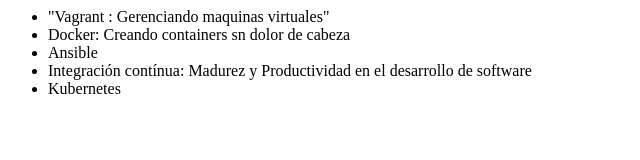
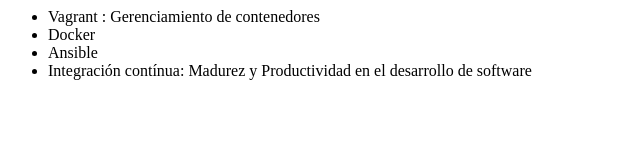
Before and after one commit to abrelata10/alura-git, a plain HTML site: page index.html in a window 1280 px wide. Shown: the whole page, without its empty margins (0-640 px from the left). Drawn offline with Linux system fonts and the light colour scheme.

Commit message:
Cambiando el codigo

```diff
--- a/index.html
+++ b/index.html
@@ -6,11 +6,10 @@
 </head>
 <cuerpo>
      <ul>
-         <li> "Vagrant : Gerenciando maquinas virtuales" </li>
-         <li> Docker: Creando containers sn dolor de cabeza </li>
+         <li> Vagrant : Gerenciamiento de contenedores </li>
+         <li> Docker </li>
          <li> Ansible </li>
          <li> Integración contínua: Madurez y Productividad en el desarrollo de software </li>
-         <li> Kubernetes </li>
      </ul>
 </body>
 </html>
```
